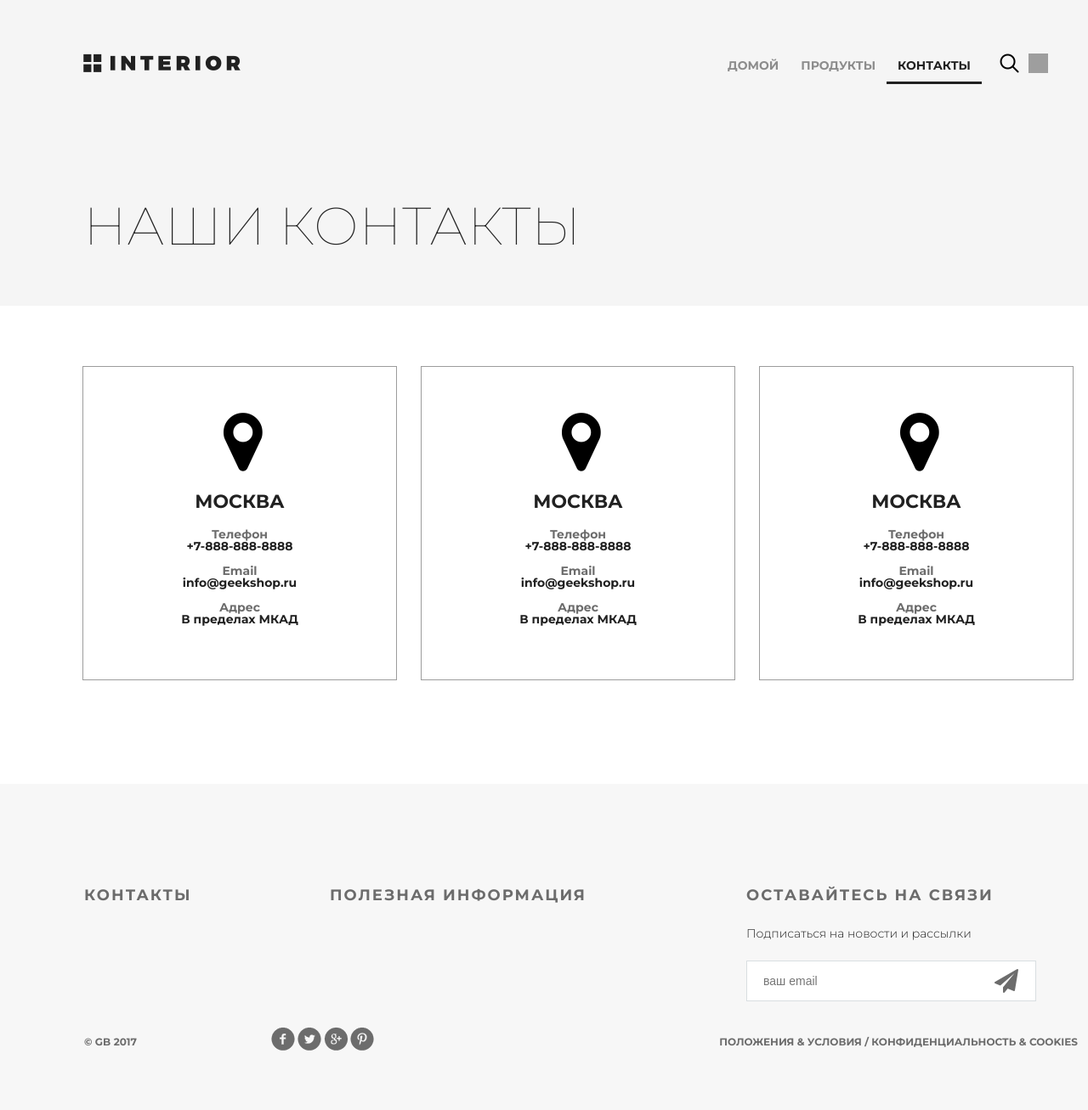
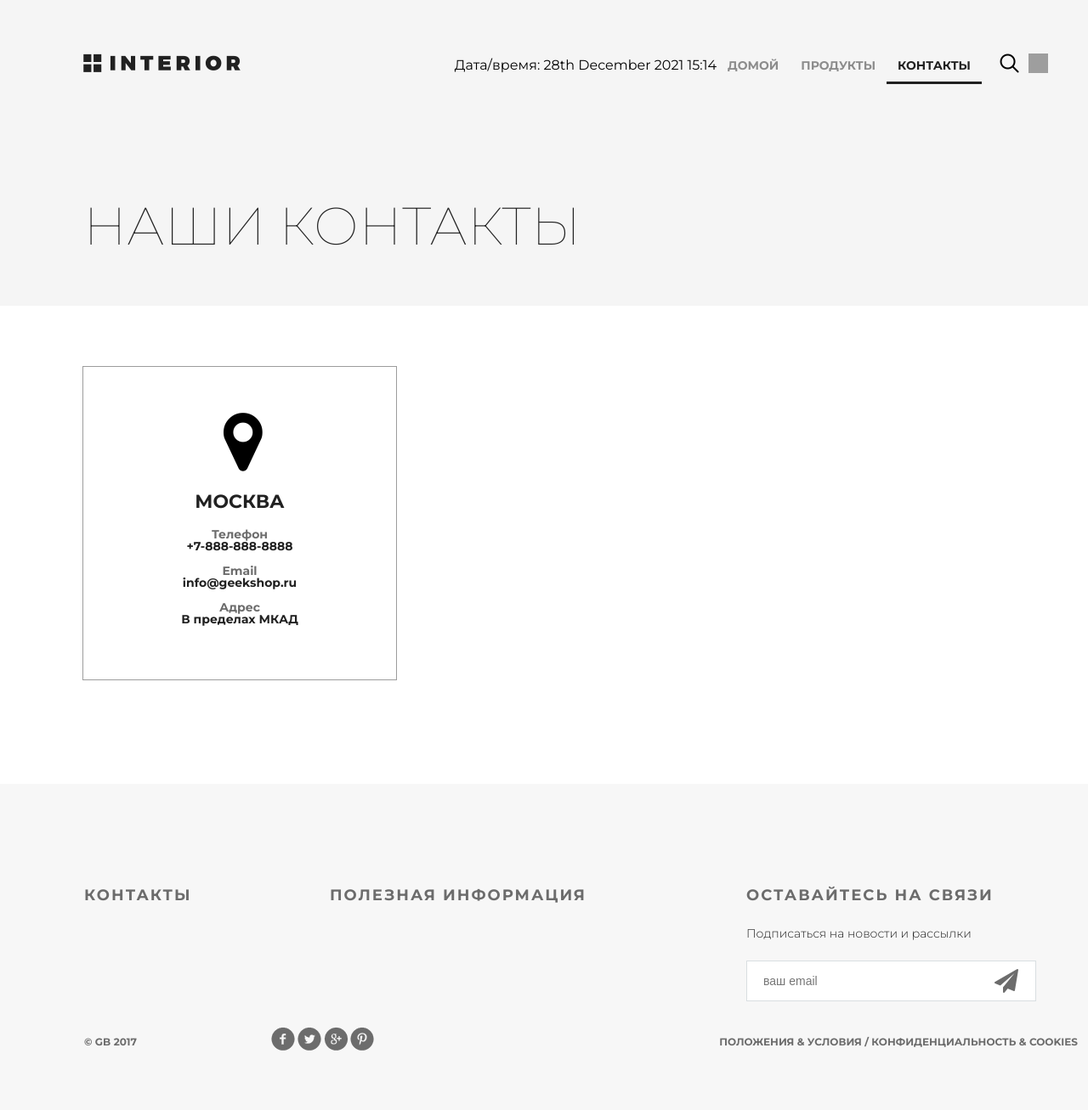
Before and after one commit to RomanGeekBrains/geekshop, a Django app: page /contact/ in a window 1280 px wide; the page is wider, and only the part inside the window is pictured. Shown: that part at 85% size. Run offline with Django 3.2, Linux system fonts and the light colour scheme; grey boxes are pictures that could not be loaded.

Commit message:
Lesson_2. Context for templates

```diff
--- a/mainapp/templates/mainapp/contact.html
+++ b/mainapp/templates/mainapp/contact.html
@@ -13,54 +13,9 @@
 
 {% block content %}
 <div class="location">
-    <div class="location-1">
-        <i class="fa fa-map-marker fa-5x"></i>
-        <h4>Москва</h4>
-        <div class="contacts">
-            <h5>Телефон</h5>
-            <p>+7-888-888-8888</p>
-        </div>
-        <div class="contacts">
-            <h5>Email</h5>
-            <p>info@geekshop.ru</p>
-        </div>
-        <div class="contacts">
-            <h5>Адрес</h5>
-            <p>В пределах МКАД</p>
-        </div>
-    </div>
-    <div class="location-1">
-        <i class="fa fa-map-marker fa-5x"></i>
-        <h4>Москва</h4>
-        <div class="contacts">
-            <h5>Телефон</h5>
-            <p>+7-888-888-8888</p>
-        </div>
-        <div class="contacts">
-            <h5>Email</h5>
-            <p>info@geekshop.ru</p>
-        </div>
-        <div class="contacts">
-            <h5>Адрес</h5>
-            <p>В пределах МКАД</p>
-        </div>
-    </div>
-    <div class="location-1">
-        <i class="fa fa-map-marker fa-5x"></i>
-        <h4>Москва</h4>
-        <div class="contacts">
-            <h5>Телефон</h5>
-            <p>+7-888-888-8888</p>
-        </div>
-        <div class="contacts">
-            <h5>Email</h5>
-            <p>info@geekshop.ru</p>
-        </div>
-        <div class="contacts">
-            <h5>Адрес</h5>
-            <p>В пределах МКАД</p>
-        </div>
-    </div>
+
+    {% include 'mainapp/includes/contact_card.html' %}
+
 </div>
 
 <div class="clr"></div>
--- /dev/null
+++ b/mainapp/templates/mainapp/includes/contact_card.html
@@ -0,0 +1,16 @@
+<div class="location-1">
+    <i class="fa fa-map-marker fa-5x"></i>
+    <h4>Москва</h4>
+    <div class="contacts">
+        <h5>Телефон</h5>
+        <p>+7-888-888-8888</p>
+    </div>
+    <div class="contacts">
+        <h5>Email</h5>
+        <p>info@geekshop.ru</p>
+    </div>
+    <div class="contacts">
+        <h5>Адрес</h5>
+        <p>В пределах МКАД</p>
+    </div>
+</div>
--- a/mainapp/templates/mainapp/includes/inc_menu.html
+++ b/mainapp/templates/mainapp/includes/inc_menu.html
@@ -1,5 +1,8 @@
 <a href="/" class="logo"></a>
 <ul class="menu">
+    <li>
+        Дата/время: {% now 'jS F Y H:i' %}
+    </li>
     <li>
         <a href="{% url 'home' %}" class="{% if request.resolver_match.url_name == 'main' %}active{% endif %}">
             домой
--- a/mainapp/views.py
+++ b/mainapp/views.py
@@ -1,15 +1,38 @@
+import datetime
+
 from django.shortcuts import render
 
 
-# Create your views here.
-
 def main(request):
-    return render(request, "mainapp/index.html")
+    title = "домашняя" #переименовываю, так как уже в урлах назвал home
+    products = [
+        {
+            "name": "Отличный стул",
+            "desc": "Расположитесь комфортно.",
+            "image_src": "product-1.jpg",
+            "image_href": "/product/1/",
+            "alt": "продукт 1",
+        },
+        {
+            "name": "Стул повышенного качества",
+            "desc": "Не оторваться.",
+            "image_src": "product-2.jpg",
+            "image_href": "/product/2/",
+            "alt": "продукт 2",
+        },
+    ]
+    content = {"title": title, "products": products}
+    return render(request, "mainapp/index.html", content)
 
 
 def products(request):
-    return render(request, "mainapp/products.html")
+    title = "продукты"
+    content = {"title": title}
+    return render(request, "mainapp/products.html", content)
 
 
 def contact(request):
-    return render(request, "mainapp/contact.html")
+    title = "о нас"
+    visit_date = datetime.datetime.now()
+    content = {"title": title, "visit_date": visit_date}
+    return render(request, "mainapp/contact.html", content)
```
Also changed, not shown: mainapp/templates/mainapp/index.html (+10 -19 lines).
